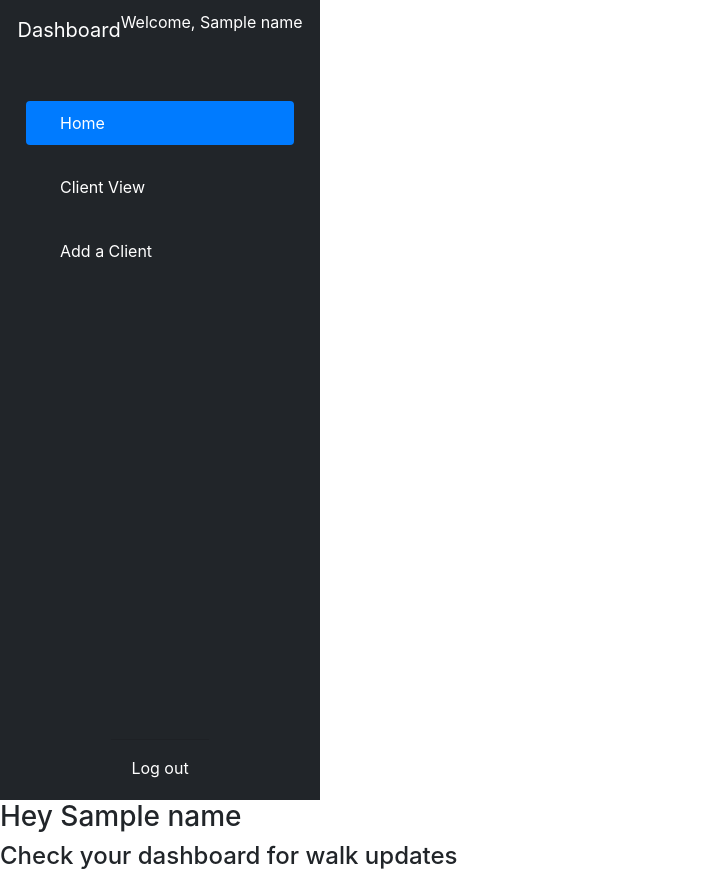
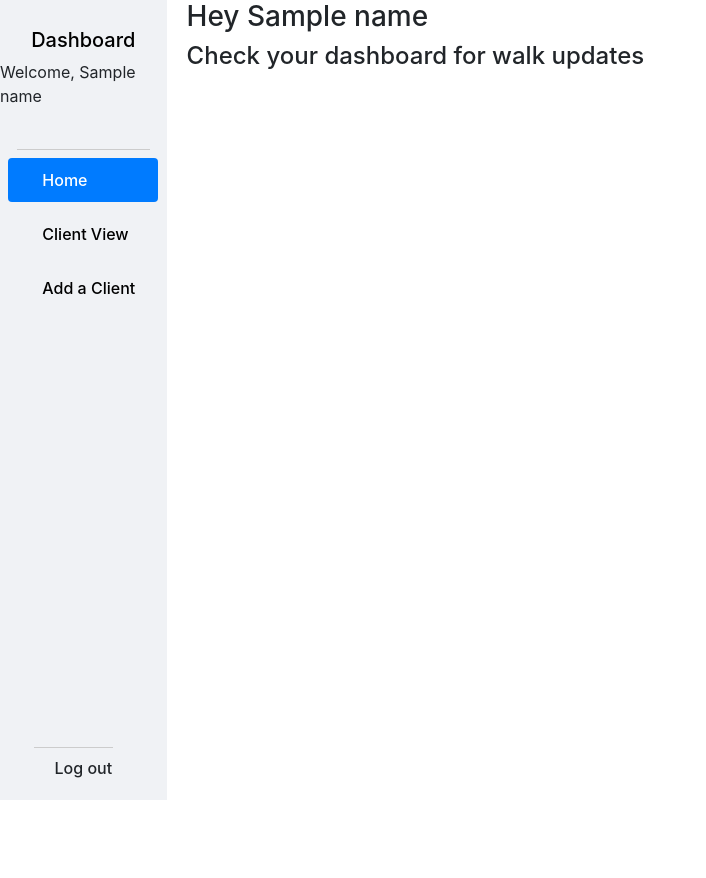
Before and after one commit to veeringnugget/cs50-dogwalker, a Flask app: template templates/index.html in a window 1280 px wide. Shown: the whole page, without its empty margins (0-706 px from the left). After the commit the page ends 800 px from the top, so only its background shows below. Run offline with Flask 3, Linux system fonts and the light colour scheme; the template is opened without the code that fills it: most values are stand-ins (such as "Sample title", 1, 10 or a date in 2020).

Commit message:
Added in dashboard to the side, cleaned up sidebar

```diff
--- a/static/style.css
+++ b/static/style.css
@@ -112,57 +112,71 @@ h1 {
 }
 
 
-/* ---- Logged in Styles ---- */
+/* ---- Logged in Sidebar ---- */
 .sidebar {
-    color: white;
+    color: #212529;
     display: flex;
     flex-direction: column;
     align-items: center;
-    width: 25%;
+    width: 15%;
     height: 100vh;
-    background-color: #212529!important;
+    background-color: #F0F2F5;
+    padding-top: 20px;
 }
 
 .container-fluid {
     padding: 0px;
+    display: flex;
+    flex-direction: column;
+    width: 100%;
+    align-items: center;
 }
 
 .navbar {
-    padding-top: 10px;
+    padding: 0px;
+    margin-bottom: 20px;
+    width: 100%;
 }
 
-
-
 .navbar-brand {
-    color: white;
+    color: black;
     padding-left: 0px;
     margin: 0px;
+    font-weight: 500;
 }
 
 .navbar-brand:hover {
-    color: #9b9b9b;
+    color: #6c757d;
 }
 
 .nav {
     display: flex;
     justify-content: center;
+    flex-direction: column;
     width: 90%;
 
 }
 
 .nav-link {
-    margin: 10px;
+    display: flex;
+    align-items: center;
+    justify-content: flex-start;
+    color: #212529;
+    margin-bottom: 10px;
     padding: 10px;
+    font-weight: 500;
 }
 
 .nav-link {
     display: flex;
     align-items: center;
-    color: white;
+    color: black;
 }
 
 .nav-link:hover {
-    color: #9b9b9b;
+    background-color: #e2e6ea;
+    color: 495057;
+    text-decoration: none;
 }
 
 .bi {
@@ -172,6 +186,35 @@ h1 {
 }
 
 .sign-out {
+    font-weight: 500;
+    text-decoration: none;
     padding: 20px;
-    color: white;!important
+    color: #212529;
 }
+
+.sign-out:hover {
+    color: #9b9b9b;
+    text-decoration: none;
+}
+
+
+hr {
+    margin-top: 5px;
+    margin-bottom: 5px;
+    border: none;
+    border-top: 1px solid #ccc;
+    margin-bottom: 8px;
+    width: 80%;
+    align-self: center;
+}
+
+
+/* ---- Dashboard ---- */
+.home-container {
+    display: flex;
+}
+
+.dashboard {
+    width: 100%;
+    padding-left: 20px;
+}
```
